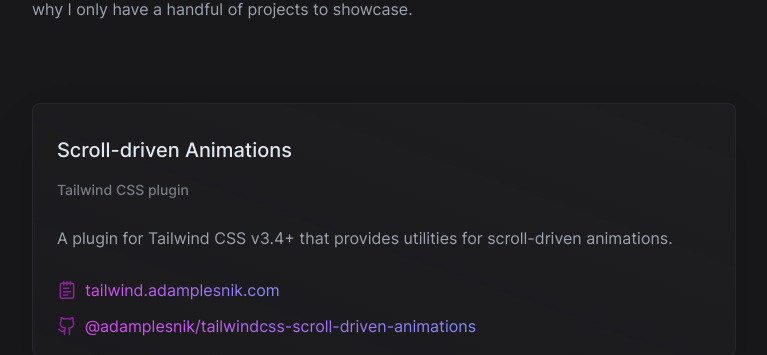
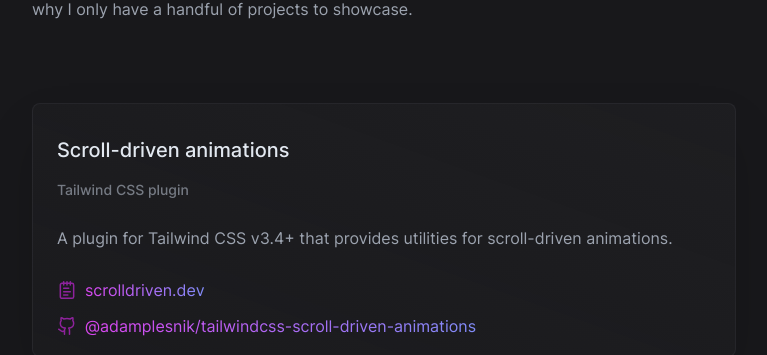
Before and after one commit to adamplesnik/adamplesnik.com, a React (Vite) app: page / in a window 1280 px wide. Shown: the part 1277-1632 px from the top of the page, without its empty margins (256-1023 px from the left). Built offline with nearby package versions, Linux system fonts and the light colour scheme.

Commit message:
Update scrolldriven URL

```diff
--- a/src/content/PluginTile.tsx
+++ b/src/content/PluginTile.tsx
@@ -5,13 +5,13 @@ import Tile from '../components/Tile'
 
 const PluginTile = () => {
   return (
-    <Tile title="Scroll-driven Animations" subTitle="Tailwind CSS plugin">
+    <Tile title="Scroll-driven animations" subTitle="Tailwind CSS plugin">
       <Paragraph>
         A plugin for Tailwind CSS v3.4+ that provides utilities for scroll-driven animations.
       </Paragraph>
       <div className="flex flex-col gap-2 pt-2">
-        <Link Icon={NotepadText} href="https://tailwind.adamplesnik.com">
-          tailwind.adamplesnik.com
+        <Link Icon={NotepadText} href="https://scrolldriven.dev">
+          scrolldriven.dev
         </Link>
         <Link
           Icon={Github}
```
